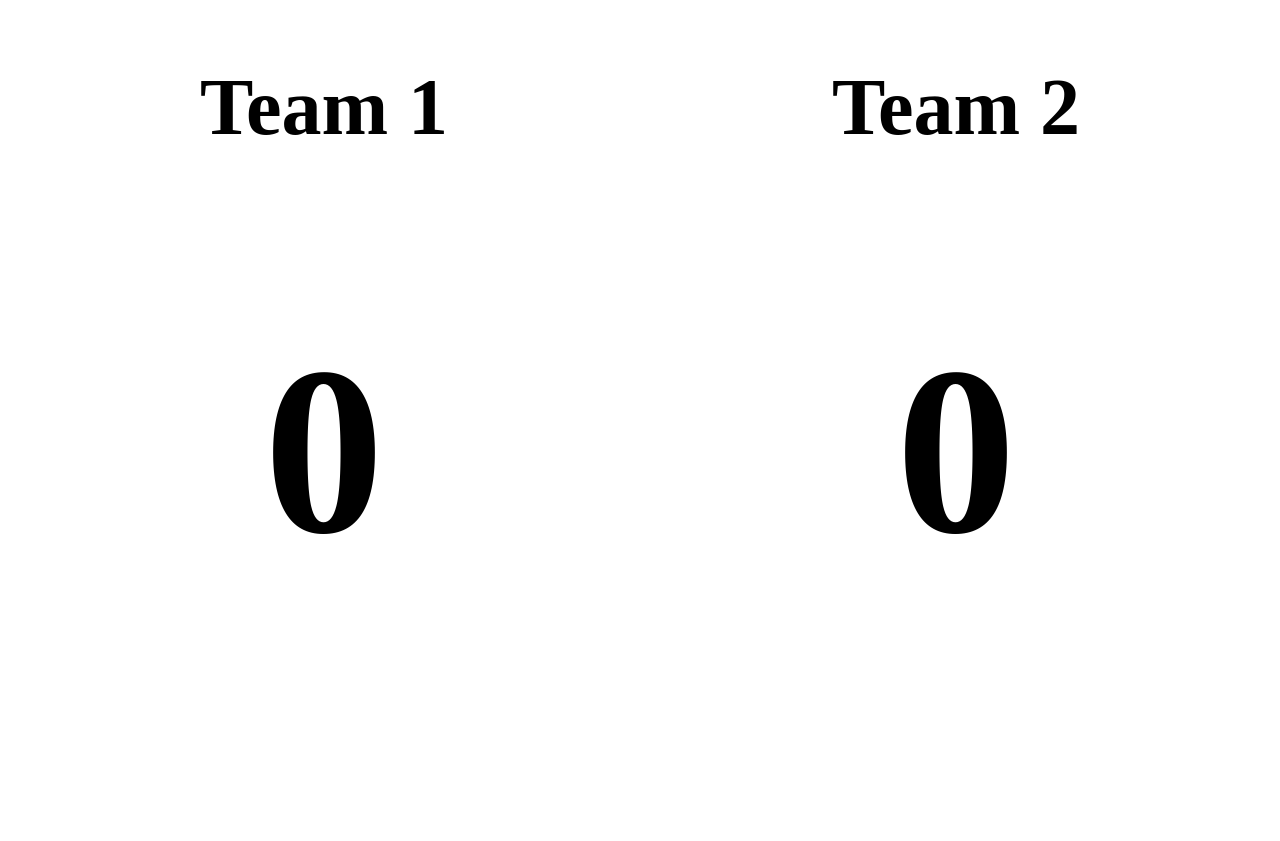
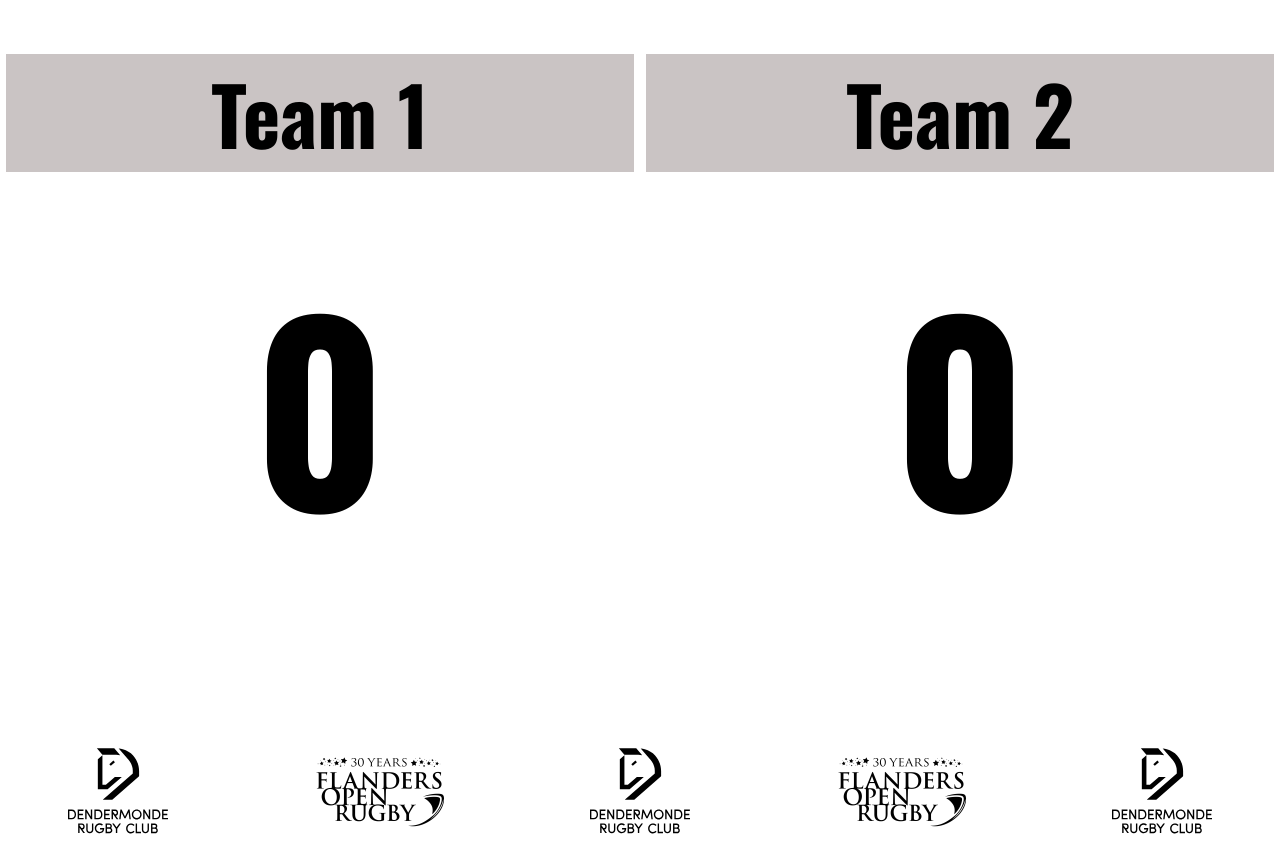
Before and after one commit to dsfrederic/rugby-scoreboard, an Electron app: page display.html in a window 1280 px wide. Before the commit the page ends 800 px from the top, so only its background shows below. Drawn offline with nearby package versions, Linux system fonts and the light colour scheme.

Commit message:
Updated styling a little bit

```diff
--- a/display.html
+++ b/display.html
@@ -4,20 +4,60 @@
 <head>
   <meta charset="UTF-8">
   <!-- https://developer.mozilla.org/en-US/docs/Web/HTTP/CSP -->
-  <meta http-equiv="Content-Security-Policy" content="default-src 'self'; script-src 'self'; style-src 'self' 'unsafe-inline'">  <title>Scoreboard</title>
+  <!-- <meta http-equiv="Content-Security-Policy"
+    content="default-src 'self'; script-src 'self'; style-src 'self' 'unsafe-inline'"> -->
+  <title>Scoreboard</title>
+  <link rel="preconnect" href="https://fonts.googleapis.com">
+  <link rel="preconnect" href="https://fonts.gstatic.com" crossorigin>
+  <link href="https://fonts.googleapis.com/css2?family=Roboto:ital,wght@0,100;0,300;0,400;0,500;0,700;0,900;1,100;1,300;1,400;1,500;1,700;1,900&display=swap" rel="stylesheet">
+  <link href="https://fonts.googleapis.com/css2?family=Oswald:ital,wght@0,100;0,300;0,400;0,500;0,700;0,900;1,100;1,300;1,400;1,500;1,700;1,900&display=swap" rel="stylesheet">
+
   <style>
+    html {
+      height: 100%;
+    }
+
+    body {
+      width: 100vw;
+      min-height: 100vh;
+      margin: 0;
+      padding: 0;
+    }
+
     .teams {
       display: flex;
       justify-content: space-around;
       text-align: center;
     }
 
+    .team {
+      width: 49vw;
+    }
+
     .teamName {
       font-size: 5em;
+      word-wrap: break-word;
+      background-color: #cac4c4;
     }
 
     .teamScore {
       font-size: 15em;
+      margin-top: 0;
+    }
+
+    .teamName {
+      font-family: 'Roboto', sans-serif;
+    }
+
+    .teamName, .teamScore {
+      font-family: 'Oswald', sans-serif;
+    }
+
+    .footer {
+      display: flex;
+      justify-content: space-around;
+      flex-wrap: wrap;
+      width: 100%;
     }
   </style>
 </head>
@@ -34,6 +74,13 @@
       <h1 class="teamScore" team="2">0</h1>
     </div>
   </div>
+  <div class="footer">
+    <img src="./assets/DRC_black.svg" alt="electron logo" width="100" height="100">
+    <img src="./assets/FOR24_black.png" alt="test logo" height="100">
+    <img src="./assets/DRC_black.svg" alt="electron logo" width="100" height="100">
+    <img src="./assets/FOR24_black.png" alt="test logo" height="100">
+    <img src="./assets/DRC_black.svg" alt="electron logo" width="100" height="100">
+  </div>
   <script src="./renderer.js"></script>
 
 </body>
--- a/main.js
+++ b/main.js
@@ -2,9 +2,6 @@ const { contentTracing } = require('electron');
 const { app, BrowserWindow, ipcMain } = require('electron/main')
 const { count } = require('node:console')
 const path = require('node:path')
-
-let team1 = { id: "1", name: 'Team 1', score: 0 };
-let team2 = { id: "2", name: 'Team 2', score: 0 };
 
 let teams = {
   1: {
@@ -24,7 +21,7 @@ function createWindow() {
       nodeIntegration: true,
     },
     frame: false,
-    fullscreen: true,
+    // fullscreen: true,
   })
 
   const controlWindow = new BrowserWindow({
```
Also changed, not shown: assets/DRC_black.svg (added), assets/DRC_black_horse.svg (added), assets/DRC_white.png (added), assets/FOR24_black.png (added), assets/FOR24_white.jpg (added), assets/drc-verticaal-yellow copy 2.svg (added), 1 other file.
